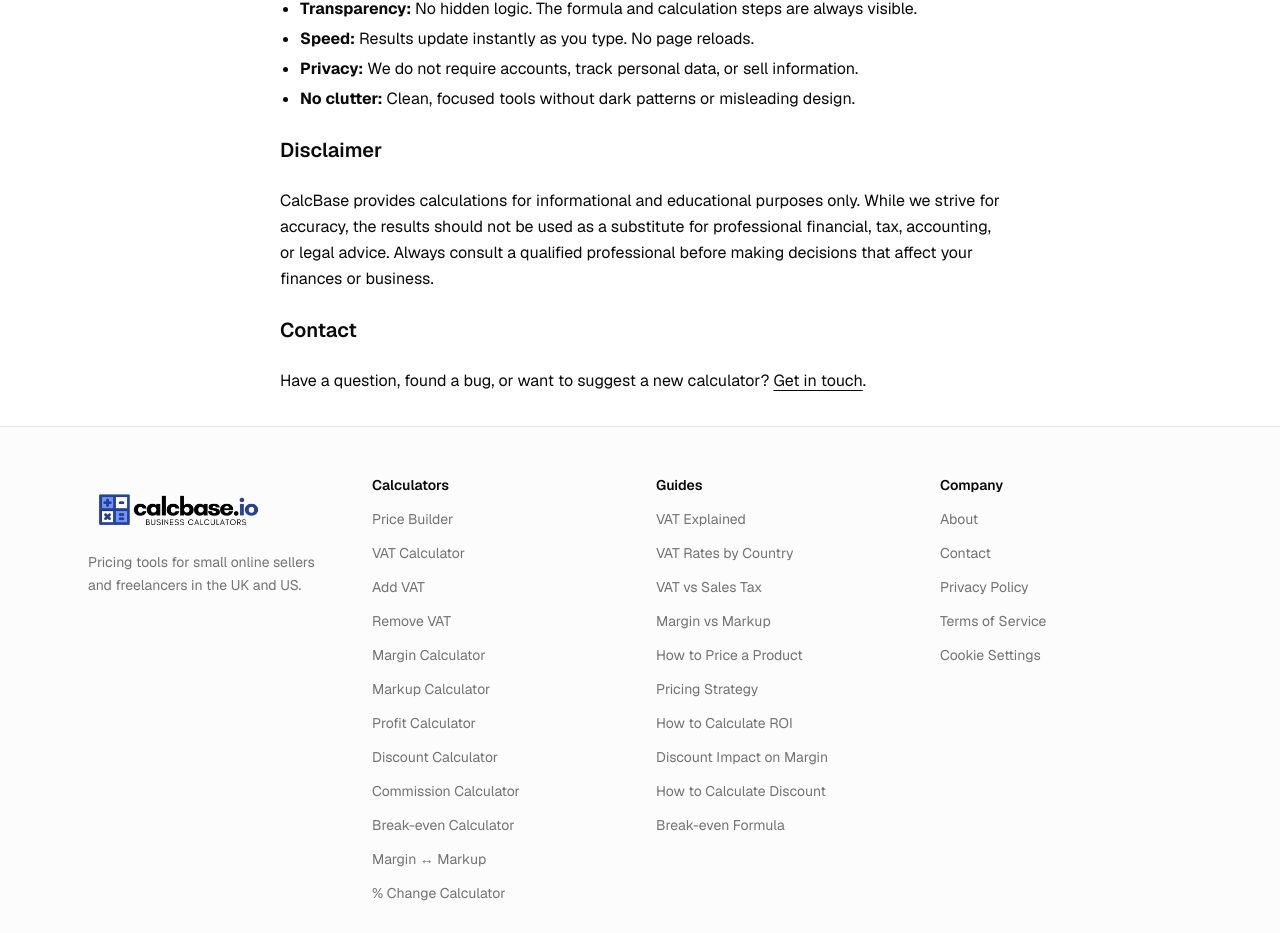
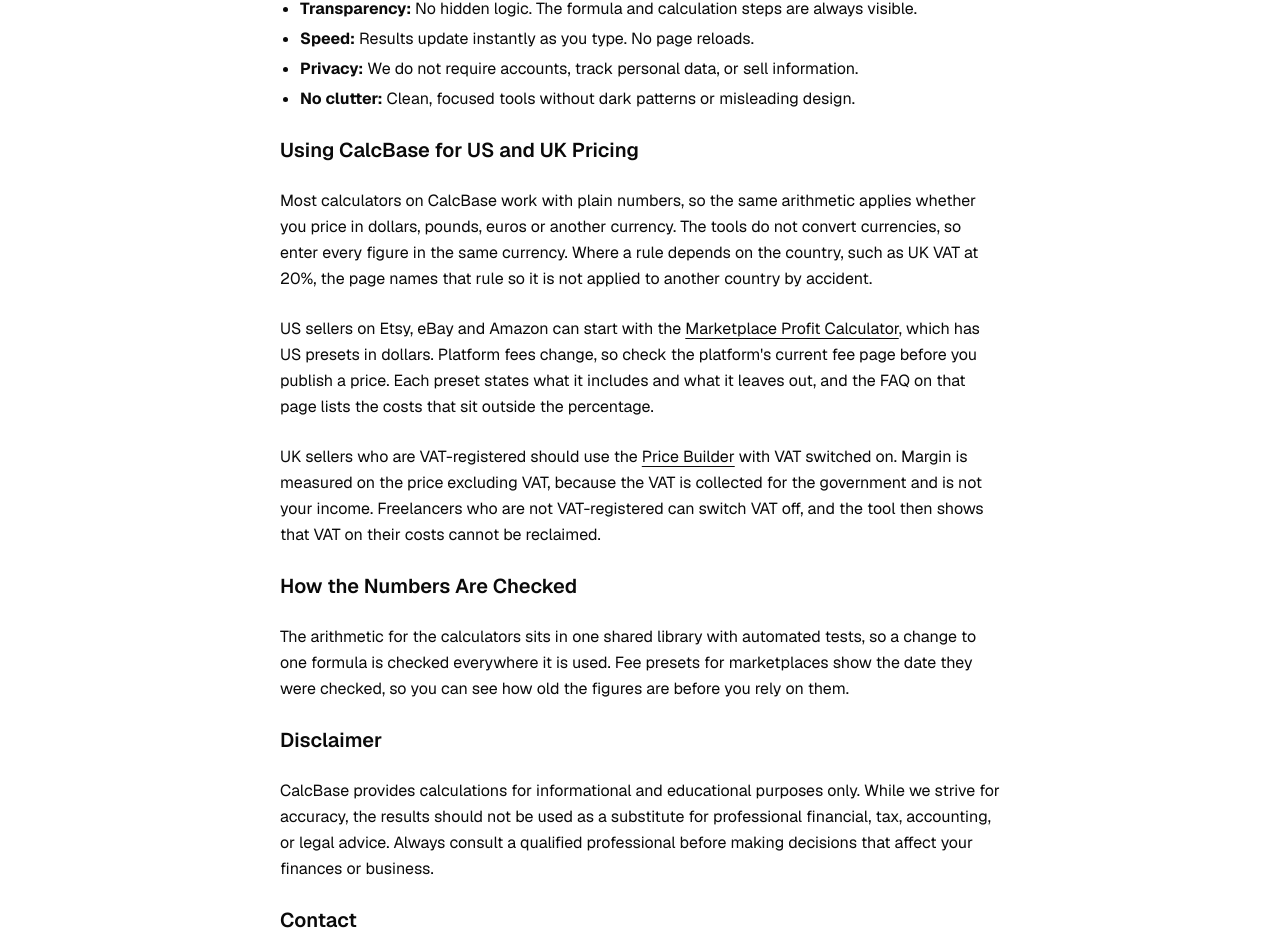
Before and after one commit to mroizo75/calcbase, a Next.js app: page /about in a window 1280 px wide. Shown: the part 2055-2988 px from the top of the page. Built offline with nearby package versions, Linux system fonts and the light colour scheme; no server answers.

Commit message:
about: add US/UK pricing section and checks (additive)

```diff
--- a/src/app/about/page.tsx
+++ b/src/app/about/page.tsx
@@ -164,6 +164,40 @@ export default function AboutPage() {
           <li><strong>No clutter:</strong> Clean, focused tools without dark patterns or misleading design.</li>
         </ul>
 
+        <h2 className="text-xl font-semibold">Using CalcBase for US and UK Pricing</h2>
+        <p>
+          Most calculators on CalcBase work with plain numbers, so the same arithmetic applies whether
+          you price in dollars, pounds, euros or another currency. The tools do not convert
+          currencies, so enter every figure in the same currency. Where a rule depends on the
+          country, such as UK VAT at 20%, the page names that rule so it is not applied to another
+          country by accident.
+        </p>
+        <p>
+          US sellers on Etsy, eBay and Amazon can start with the{" "}
+          <Link href="/marketplace-profit-calculator" className="underline underline-offset-4 hover:text-primary">
+            Marketplace Profit Calculator
+          </Link>
+          , which has US presets in dollars. Platform fees change, so check the platform&apos;s current
+          fee page before you publish a price. Each preset states what it includes and what it leaves
+          out, and the FAQ on that page lists the costs that sit outside the percentage.
+        </p>
+        <p>
+          UK sellers who are VAT-registered should use the{" "}
+          <Link href="/price-builder" className="underline underline-offset-4 hover:text-primary">
+            Price Builder
+          </Link>{" "}
+          with VAT switched on. Margin is measured on the price excluding VAT, because the VAT is
+          collected for the government and is not your income. Freelancers who are not VAT-registered
+          can switch VAT off, and the tool then shows that VAT on their costs cannot be reclaimed.
+        </p>
+
+        <h2 className="text-xl font-semibold">How the Numbers Are Checked</h2>
+        <p>
+          The arithmetic for the calculators sits in one shared library with automated tests, so a
+          change to one formula is checked everywhere it is used. Fee presets for marketplaces show the
+          date they were checked, so you can see how old the figures are before you rely on them.
+        </p>
+
         <h2 className="text-xl font-semibold">Disclaimer</h2>
         <p>
           CalcBase provides calculations for informational and educational purposes only. While we
```
